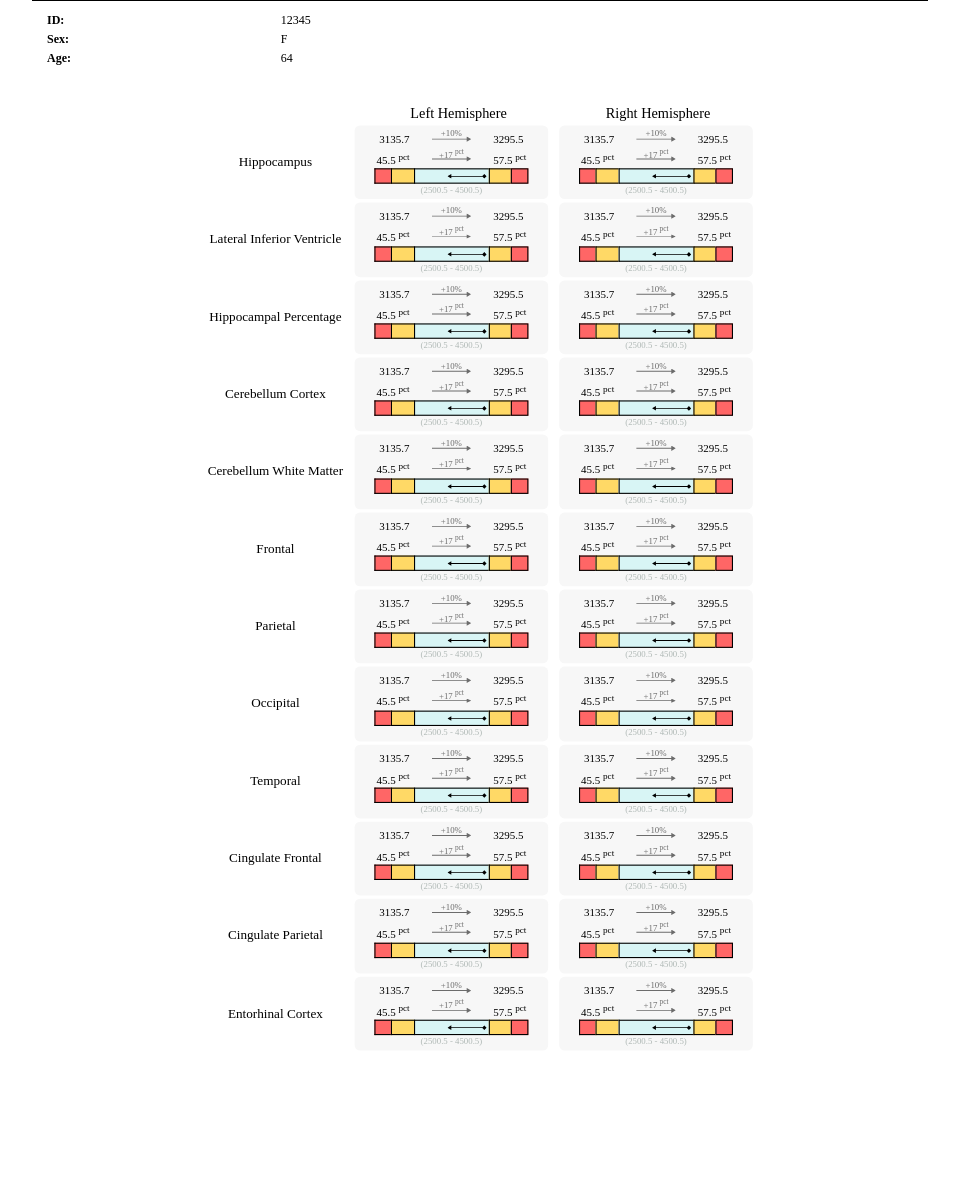
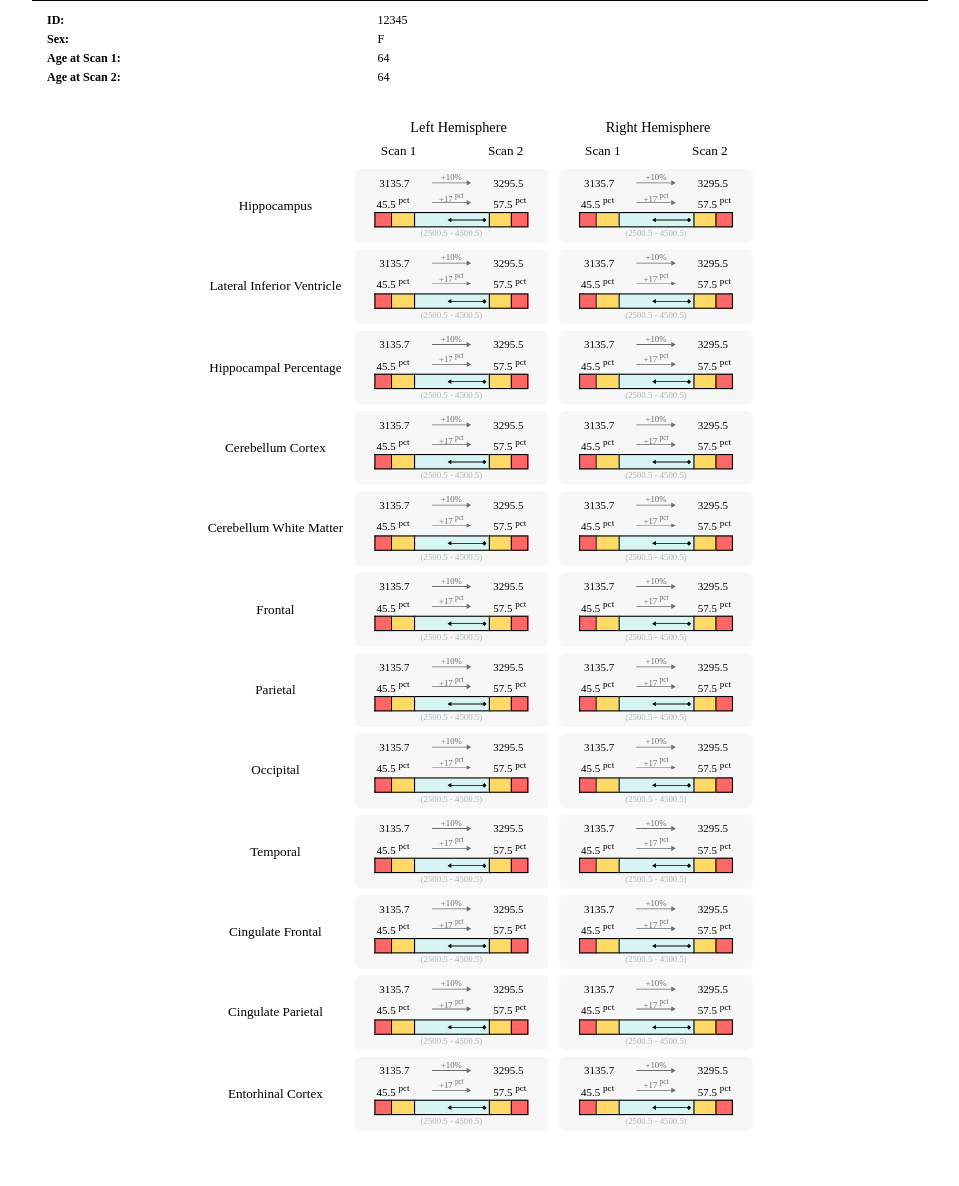
Before and after one commit to Project-Laminate/FlaskReport, a Flask app: page / in a window 1280 px wide. Shown: the part 96-1282 px from the top of the page, without its empty margins (160-1119 px from the left). Before the commit the page ends 1142 px from the top, so only its background shows below. Run offline with Flask 3, Linux system fonts and the light colour scheme.

Commit message:
hard coded-twotp report

```diff
--- a/static/css/index.css
+++ b/static/css/index.css
@@ -10,13 +10,6 @@
   justify-content: center;
 }
 
-.percentile-value,
-.reading{
-  position: absolute;
-  display: flex;
-  align-items: center;
-  justify-content: center;
-}
 
 .display-label {
   display: flex;
--- a/static/index.js
+++ b/static/index.js
@@ -72,7 +72,7 @@ function calculatePosition(percentile) {
 function newRow(padding, key, value) {
     let row = document.createElement("div");
     row.innerHTML = `
-    <div class="row">
+    <div class="row" style="padding-top: 3px;">
         <b class="display-label"">${value.display}</b>
         <div class="container">
             <div class="row">
--- a/templates/index.html
+++ b/templates/index.html
@@ -37,20 +37,44 @@
             <td class="value">{{ report.sex }}</td>
           </tr>
           <tr>
-            <td class="key">Age:</td>
+            <td class="key">Age at Scan 1:</td>
+            <td class="value">{{ report.age }}</td>
+          </tr>
+          <tr>
+            <td class="key">Age at Scan 2:</td>
             <td class="value">{{ report.age }}</td>
           </tr>
         </table>
       </div>
 
-    <div id="table" class="table">
+    <div id="table" class="table" style="padding-bottom: 100px;">
       <div>
         <div class="row" style="gap: 90px; padding-left: 146px; font-size: small;"
           <span class="left-hemisphere">Left Hemisphere</span>
           <span class="right-hemisphere">Right Hemisphere</span>
         </div>
       </div>
+      <div>
+        <div class="row" style="gap: 50px; padding-left: 135px; font-size: 12px;"
+          <span class="left-hemisphere-scans">
+            <row class="row" style="gap: 65px;">
+              <span> Scan 1 </span>
+              <span> Scan 2 </span>
+            </row>
+          </span>
+          <span class="right-hemisphere-scans">
+            <row class="row" style="gap: 65px;">
+              <span> Scan 1 </span>
+              <span> Scan 2 </span>
+            </row>
+          </span>
+          </div>
+        </div>
     </div>
+
+    <!-- <div class="footer">
+      <div class="disclaimer">** Report not for medical use **</div>
+    </div> -->
 
     <!-- <div class="footer">
       <div class="disclaimer">** Report not for medical use **</div>
```
